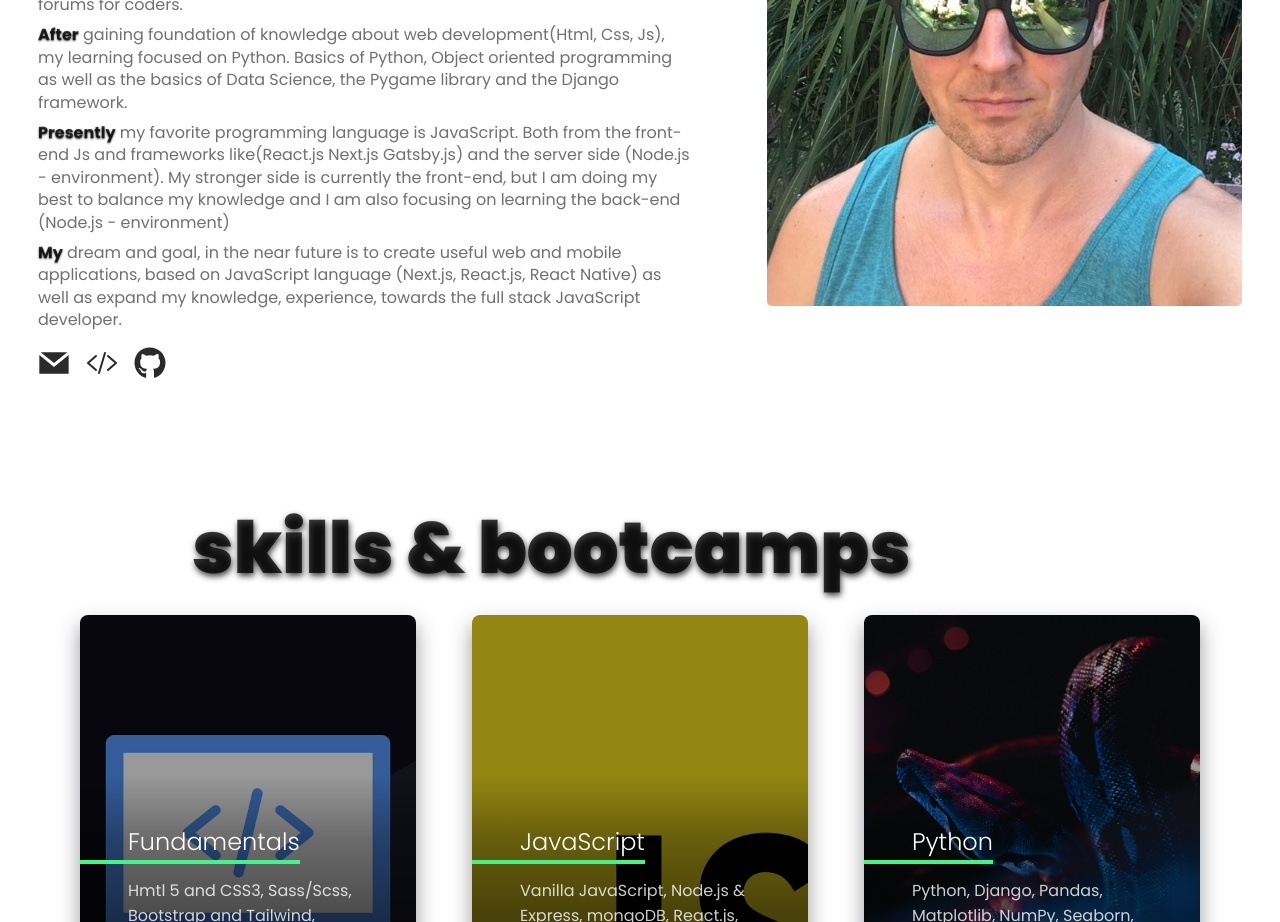
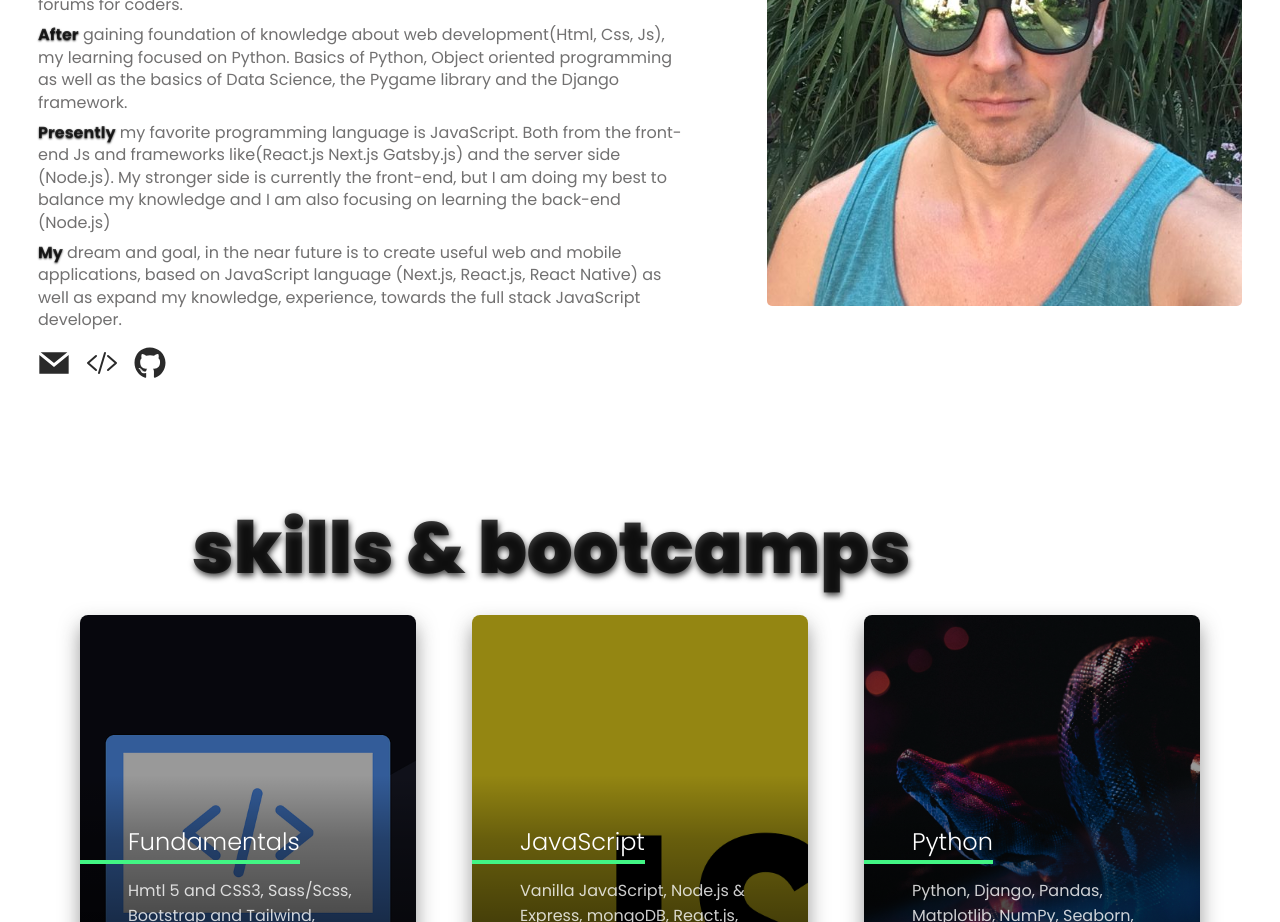
Before and after one commit to jacob-majcen/cv-portfolio-next, a Next.js app: page /about in a window 1280 px wide. Shown: the part 960-1882 px from the top of the page. Built offline with nearby package versions, Linux system fonts and the light colour scheme.

Commit message:
Change txt content

```diff
--- a/pages/about/index.js
+++ b/pages/about/index.js
@@ -52,9 +52,9 @@ function AboutPage() {
               <strong className={styles.strong}>Presently</strong> my favorite
               programming language is JavaScript. Both from the front-end Js and
               frameworks like(React.js Next.js Gatsby.js) and the server side
-              (Node.js - environment). My stronger side is currently the
-              front-end, but I am doing my best to balance my knowledge and I am
-              also focusing on learning the back-end (Node.js - environment)
+              (Node.js). My stronger side is currently the front-end, but I am
+              doing my best to balance my knowledge and I am also focusing on
+              learning the back-end (Node.js)
             </p>
             <p>
               <strong className={styles.strong}>My</strong> dream and goal, in
```
